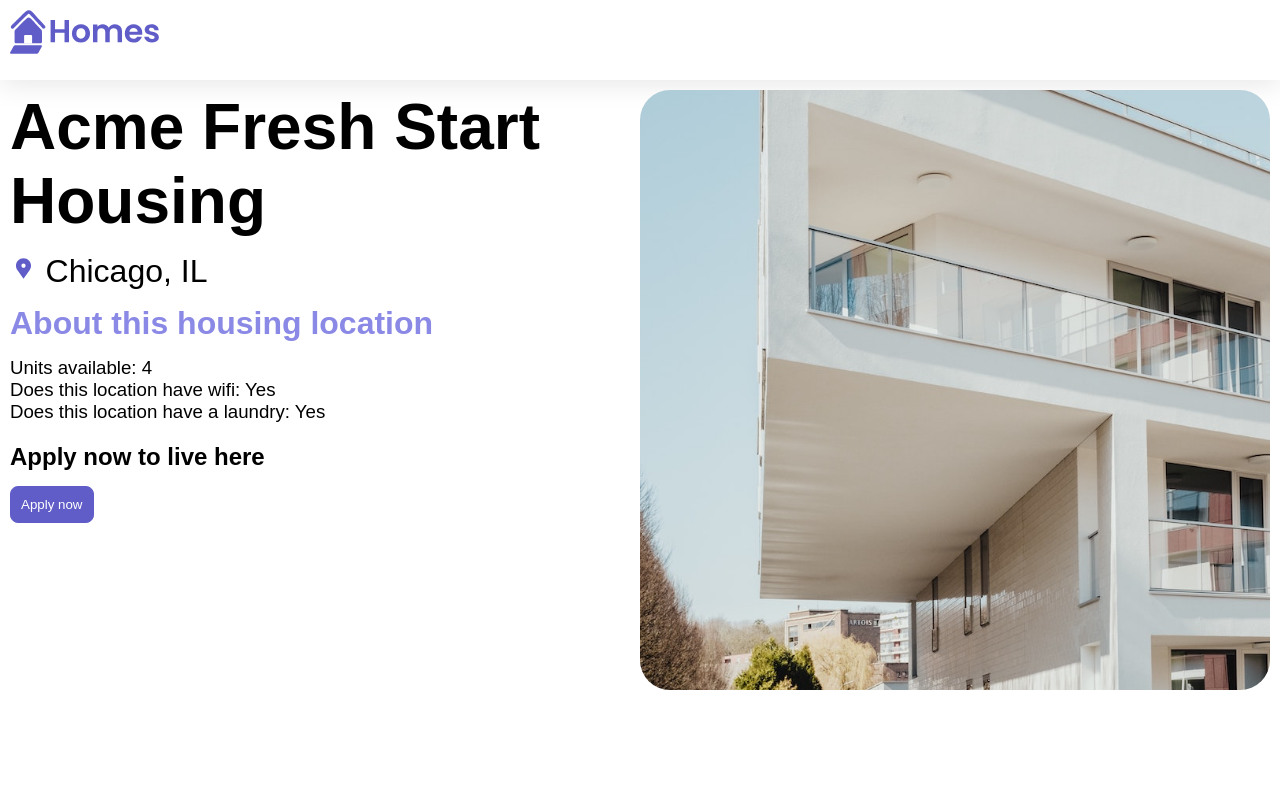
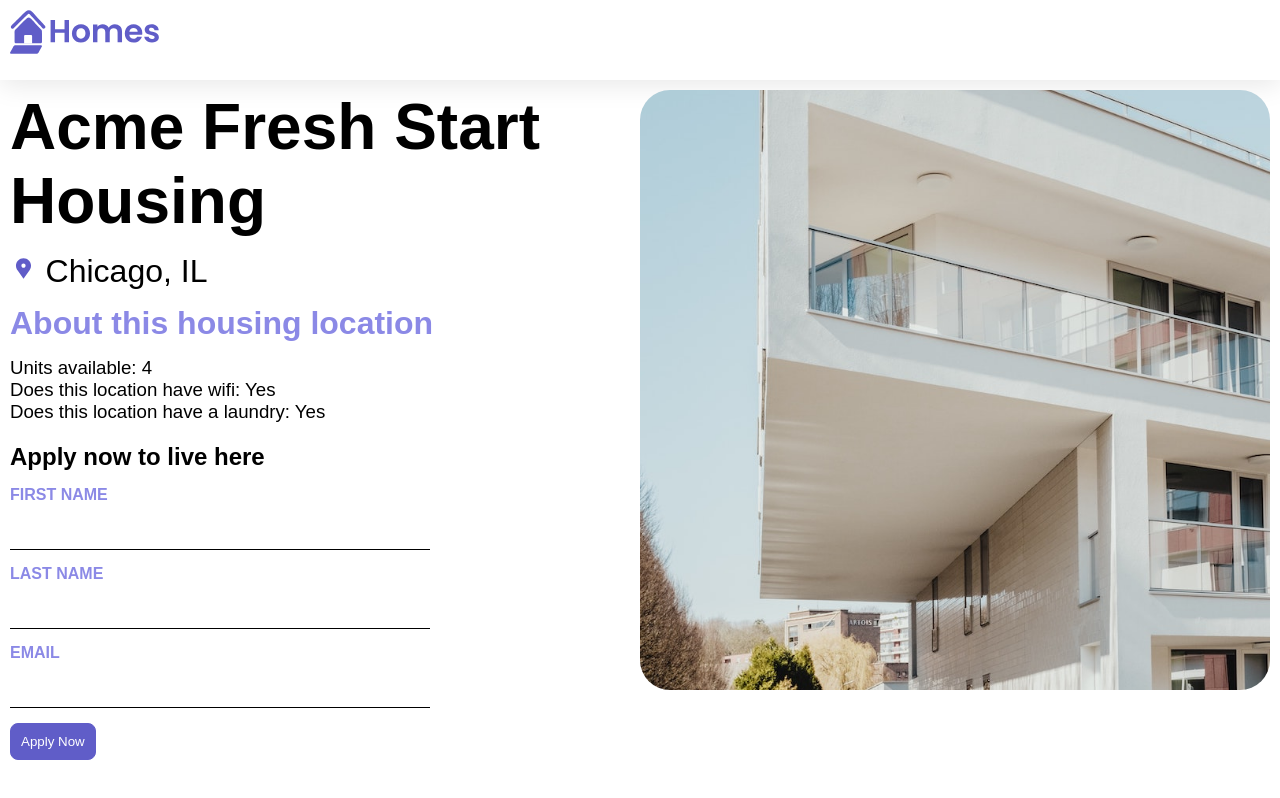
Before and after one commit to Living-Hell/house-hunting-app, an Angular app: page /details/0 in a window 1280 px wide. Built offline with nearby package versions, Linux system fonts and the light colour scheme.

Commit message:
Added application form to apply for the house

```diff
--- a/src/app/details/details.component.css
+++ b/src/app/details/details.component.css
@@ -53,6 +53,7 @@ label {
   font-weight: bold;
   text-transform: uppercase;
   font-size: 12pt;
+  width: 400px;
 }
 input {
   font-size: 16pt;
--- a/src/app/details/details.component.ts
+++ b/src/app/details/details.component.ts
@@ -3,11 +3,12 @@ import { CommonModule } from "@angular/common";
 import { ActivatedRoute } from "@angular/router";
 import { HousingService } from "../housing.service";
 import { HousingLocation } from "../housing-location";
+import { FormControl, FormGroup, ReactiveFormsModule } from "@angular/forms";
 
 @Component({
   selector: "app-details",
   standalone: true,
-  imports: [CommonModule],
+  imports: [CommonModule, ReactiveFormsModule],
   template: `
     <article>
       <img class="listing-photo" [src]="housingLocation?.photo" />
@@ -36,7 +37,18 @@ import { HousingLocation } from "../housing-location";
       </section>
       <section class="listing-apply">
         <h2 class="section-heading">Apply now to live here</h2>
-        <button class="primary">Apply now</button>
+        <form [formGroup]="applyForm" (submit)="submitApplication()">
+          <label for="first-name">First Name</label>
+          <input id="first-name" type="text" formControlName="firstName" />
+
+          <label for="last-name">Last Name</label>
+          <input id="last-name" type="text" formControlName="lastName" />
+
+          <label for="email">Email</label>
+          <input id="email" type="email" formControlName="email" />
+
+          <button type="submit" class="primary">Apply Now</button>
+        </form>
       </section>
     </article>
   `,
@@ -46,10 +58,23 @@ export class DetailsComponent {
   route: ActivatedRoute = inject(ActivatedRoute);
   housingService = inject(HousingService);
   housingLocation: HousingLocation | undefined;
+  applyForm = new FormGroup({
+    firstName: new FormControl(""),
+    lastName: new FormControl(""),
+    email: new FormControl(""),
+  });
 
   constructor() {
     const housingLocationId = Number(this.route.snapshot.params["id"]);
     this.housingLocation =
       this.housingService.getHousingLocationById(housingLocationId);
   }
+
+  submitApplication() {
+    this.housingService.submitApplication(
+      this.applyForm.value.firstName ?? "",
+      this.applyForm.value.lastName ?? "",
+      this.applyForm.value.email ?? ""
+    );
+  }
 }
--- a/src/app/housing.service.ts
+++ b/src/app/housing.service.ts
@@ -118,4 +118,8 @@ export class HousingService {
       (housingLocation) => housingLocation.id === id
     );
   }
+
+  submitApplication(firstName: string, lastName: string, email: string) {
+    console.log(firstName, lastName, email);
+  }
 }
```
